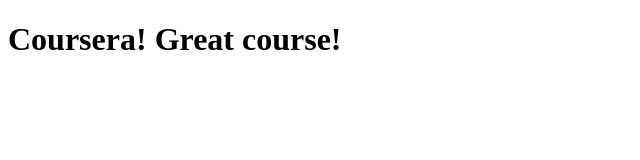
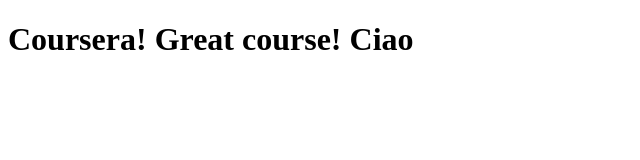
Before and after one commit to claudiazanetel/coursera-test, a plain HTML site: page site/index.html in a window 1280 px wide. Shown: the whole page, without its empty margins (0-640 px from the left). Drawn offline with Linux system fonts and the light colour scheme.

Commit message:
Small addition to our page content 2

```diff
--- a/site/index.html
+++ b/site/index.html
@@ -6,6 +6,6 @@
 
 </head>
 <body>
-<h1>Coursera! Great course!</h1>
+<h1>Coursera! Great course! Ciao</h1>
 </body>
 </html>
```
